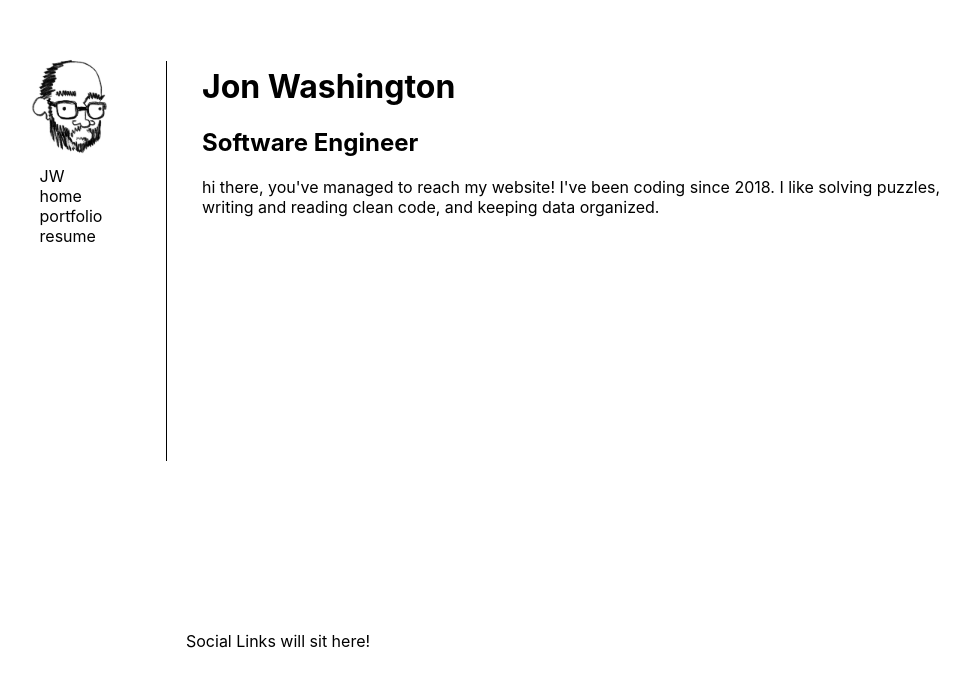
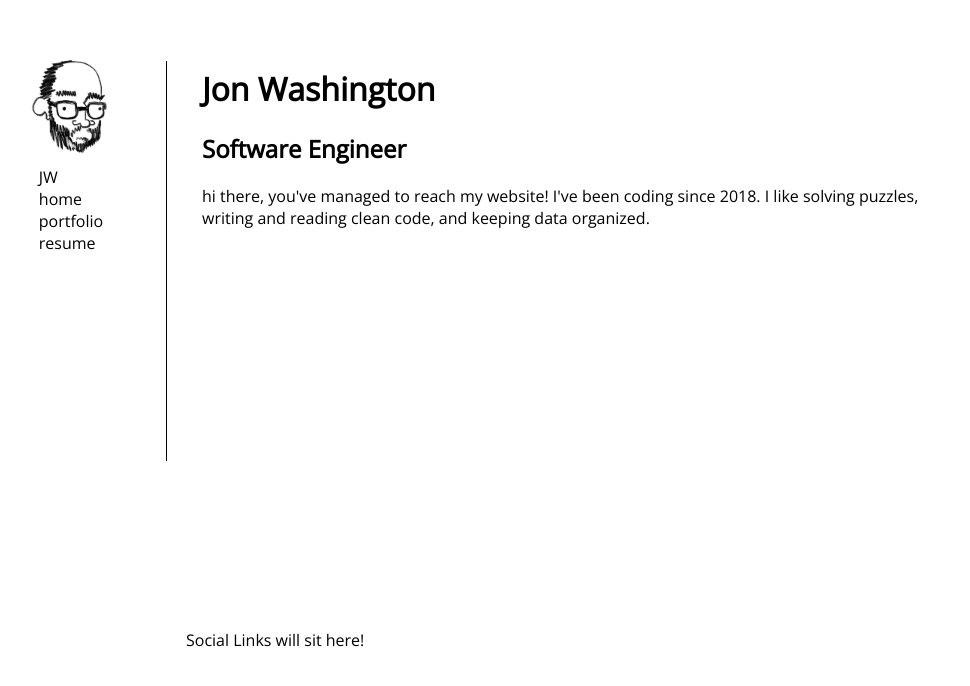
Before and after one commit to JonWash86/portfolioTs, a React (Create React App) app: page / in a window 1280 px wide. Shown: the part 114-800 px from the top of the page, without its empty margins (139-1109 px from the left). Built offline with nearby package versions, Linux system fonts and the light colour scheme.

Commit message:
Implement google font

```diff
--- a/src/App.css
+++ b/src/App.css
@@ -1,5 +1,8 @@
+@import url('https://fonts.googleapis.com/css?family=Open+Sans');
+
 .App {
   text-align: center;
+  font-family: 'Open Sans'
 }
 
 .App-link {
--- a/src/components/SocialLinks.js
+++ b/src/components/SocialLinks.js
@@ -7,7 +7,7 @@
 
     render(){
         return(
-            <div class='social-links'>Social Links will sit here!</div>
+            <div className='social-links'>Social Links will sit here!</div>
         )
     }
 }
```
